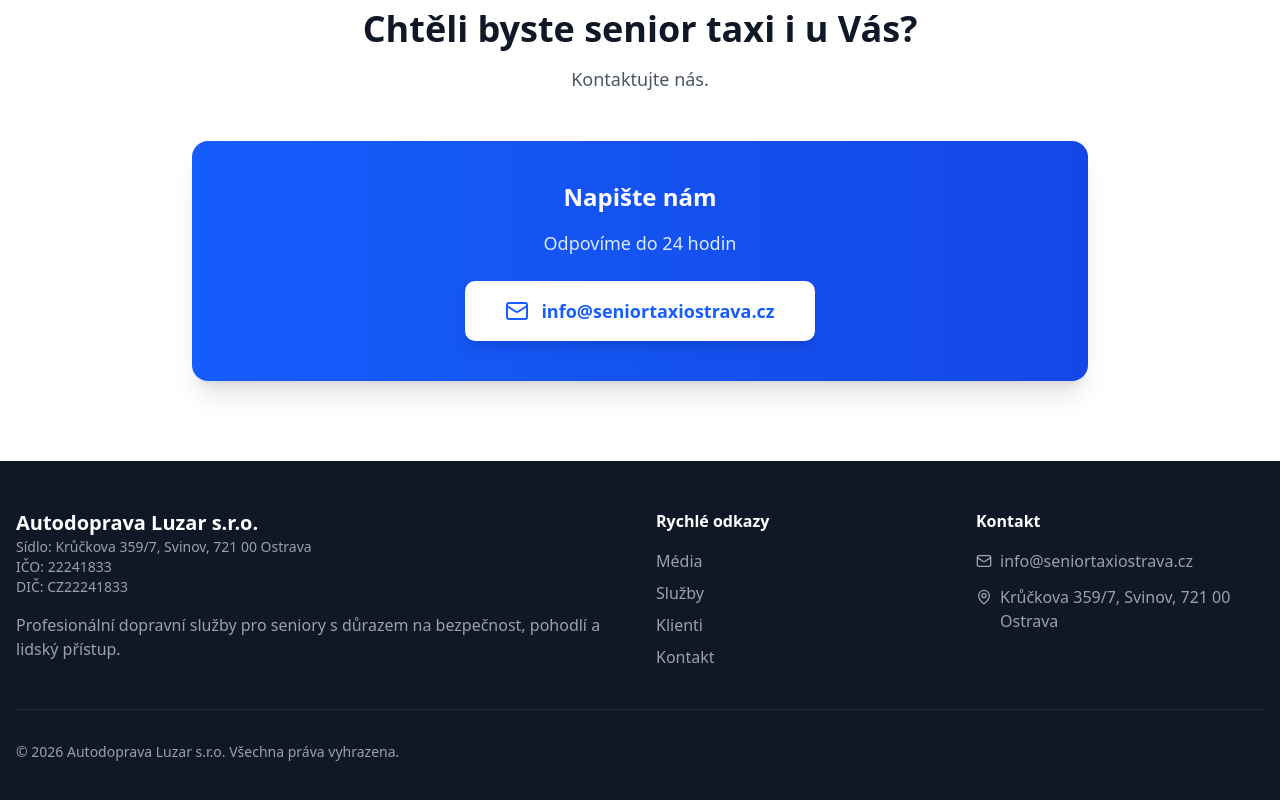
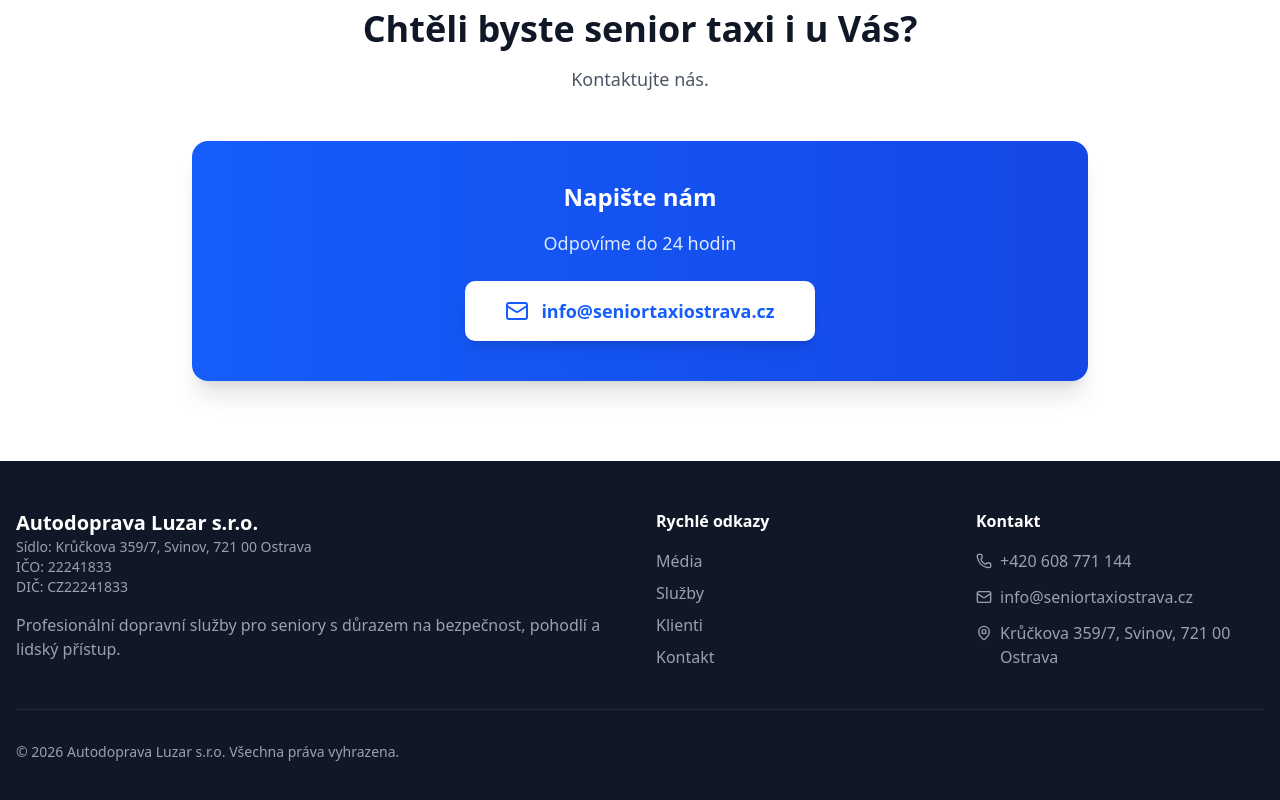
Before and after one commit to Agillis24/senior_taxi, a React (Vite) app: page / in a window 1280 px wide. Shown: the part 2999-3799 px from the top of the page. Built offline with nearby package versions, Linux system fonts and the light colour scheme.

Commit message:
Update Footer.tsx

```diff
--- a/src/components/Footer.tsx
+++ b/src/components/Footer.tsx
@@ -1,4 +1,4 @@
-import { Mail, MapPin } from "lucide-react";
+import { Phone, Mail, MapPin } from "lucide-react";
 
 export function Footer() {
   const currentYear = new Date().getFullYear();
@@ -67,6 +67,17 @@ export function Footer() {
           <div>
             <h4 className="font-bold mb-4">Kontakt</h4>
             <ul className="space-y-3">
+              {/* Telefon – nad e-mailem */}
+              <li className="flex items-center gap-2 text-gray-400">
+                <Phone size={16} />
+                <a
+                  href="tel:+420608771144"
+                  className="hover:text-white transition"
+                >
+                  +420 608 771 144
+                </a>
+              </li>
+
               <li className="flex items-center gap-2 text-gray-400">
                 <Mail size={16} />
                 <a
@@ -76,6 +87,7 @@ export function Footer() {
                   info@seniortaxiostrava.cz
                 </a>
               </li>
+
               <li className="flex items-start gap-2 text-gray-400">
                 <MapPin size={16} className="mt-1 flex-shrink-0" />
                 <span>Krůčkova 359/7, Svinov, 721 00 Ostrava</span>
```
